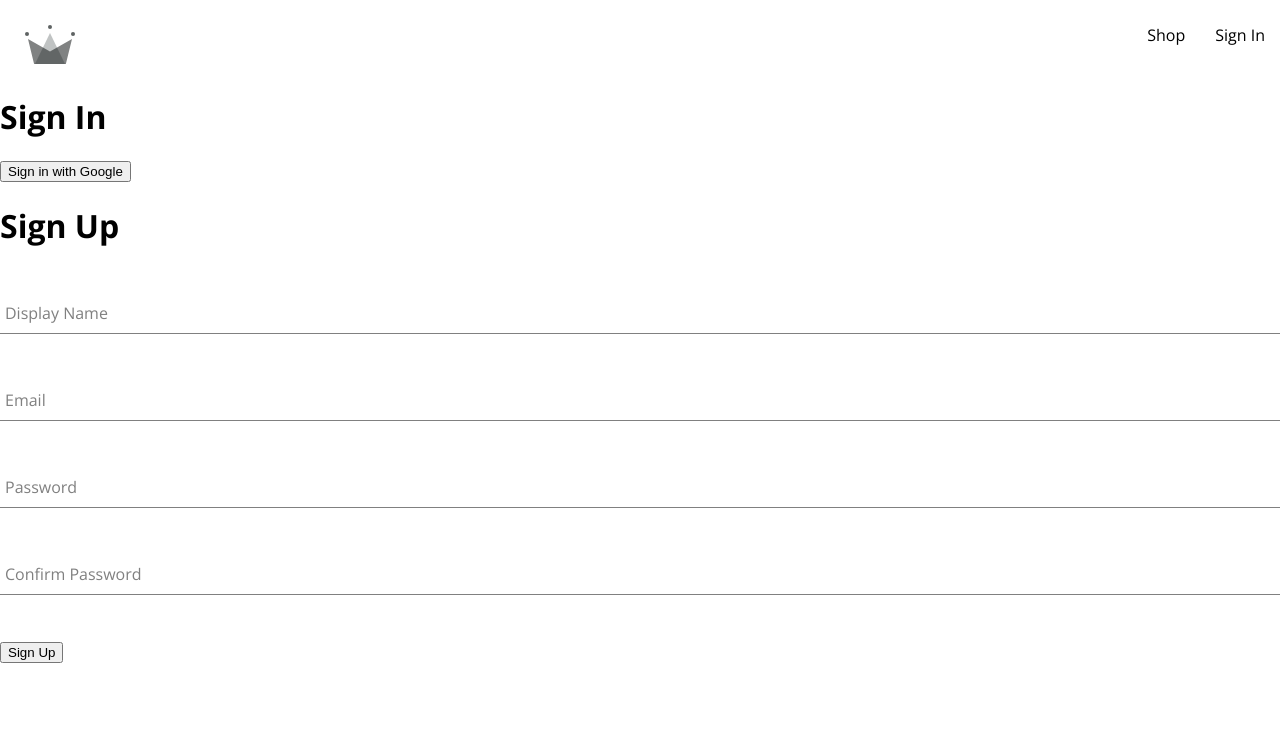
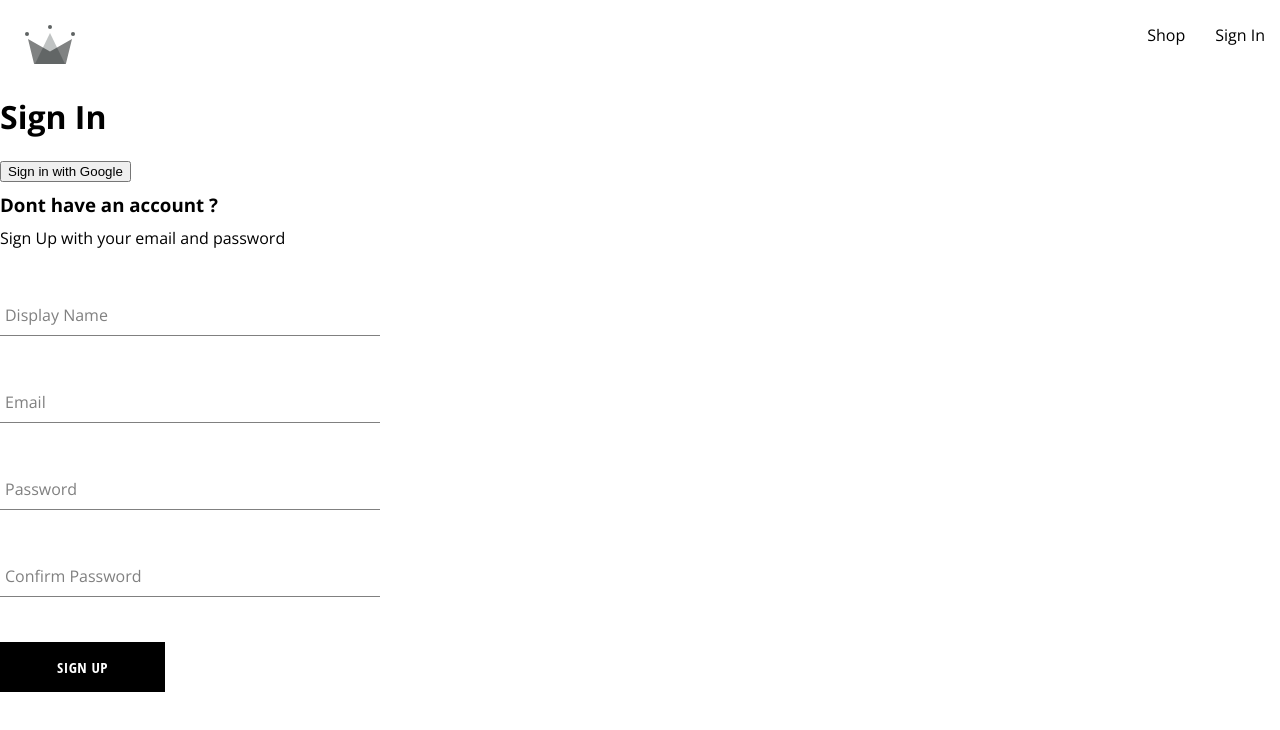
Before and after one commit to sarah-mosbah/attire-aura, a React (Create React App) app: page /signin in a window 1280 px wide. Shown: the top 730 px of the page. Built offline with nearby package versions, Linux system fonts and the light colour scheme.

Commit message:
Button Component

```diff
--- /dev/null
+++ b/src/components/button/button.component.jsx
@@ -0,0 +1,16 @@
+import "./button.component.scss";
+
+const ButtonTypeClasses = {
+  google: 'google-sign-in',
+  inverted: 'inverted'
+}
+
+const Button = ({ children, buttonType, ...otherProps }) => {
+  return (
+    <button {...otherProps} className={`button-container ${ButtonTypeClasses[buttonType]}`}>
+      {children}
+    </button>
+  );
+};
+
+export default Button;
--- /dev/null
+++ b/src/components/button/button.component.scss
@@ -0,0 +1,41 @@
+.button-container {
+  min-width: 165px;
+  width: auto;
+  height: 50px;
+  letter-spacing: 0.5px;
+  line-height: 50px;
+  padding: 0 35px 0 35px;
+  font-size: 15px;
+  background-color: black;
+  color: white;
+  text-transform: uppercase;
+  font-family: "Open Sans Condensed";
+  font-weight: bolder;
+  border: none;
+  cursor: pointer;
+  display: flex;
+  justify-content: center;
+  &:hover {
+    background-color: white;
+    color: black;
+    border: 1px solid black;
+  }
+  &.google-sign-in {
+    background-color: #4285f4;
+    color: white;
+    &:hover {
+      background-color: #357ae8;
+      border: none;
+    }
+  }
+  &.inverted {
+    background-color: white;
+    color: black;
+    border: 1px solid black;
+    &:hover {
+      background-color: black;
+      color: white;
+      border: none;
+    }
+  }
+}
--- a/src/components/sign-up-form/sign-up-form.component.jsx
+++ b/src/components/sign-up-form/sign-up-form.component.jsx
@@ -4,6 +4,9 @@
   createUserDocFromAuth,
 } from "../../utils/firebase/firbase.utils";
 import FormInput from "../../components/form-input/form-input.component";
+import "./sign-up-form.component.scss";
+import Button from "../button/button.component";
+
 const defaultFormFields = {
   displayName: "",
   email: "",
@@ -39,16 +42,16 @@
       }
     } catch (e) {}
   };
-  console.log("Hanfeleeee", formFields);
+
   const handleChange = (event) => {
     const { name, value } = event.target;
-
     setFormFields({ ...formFields, [name]: value });
   };
 
   return (
-    <div>
-      <h1>Sign Up</h1>
+    <div className="sign-up-container">
+      <h3>Dont have an account ?</h3>
+      <span>Sign Up with your email and password</span>
       <form onSubmit={signUpWithEmailAndPassword}>
         <FormInput
           label={"Display Name"}
@@ -85,7 +88,7 @@
           value={confirmPassword}
         />
 
-        <button type="submit">Sign Up</button>
+        <Button type="submit">Sign Up</Button>
       </form>
     </div>
   );
--- a/src/components/sign-up-form/sign-up-form.component.scss
+++ b/src/components/sign-up-form/sign-up-form.component.scss
@@ -1,46 +1,8 @@
-$sub-color: grey;
-$main-color: black;
-@mixin shrinkLabel {
-  top: -14px;
-  font-size: 12px;
-  color: $main-color;
+.sign-up-container {
+    display: flex;
+    flex-direction: column;
+    width: 380px;
+    h3 {
+        margin: 10px 0;
+    }
 }
-.group {
-  position: relative;
-  margin: 45px 0;
-  .form-input {
-    background: none;
-    background-color: white;
-    color: $sub-color;
-    font-size: 18px;
-    padding: 10px 10px 10px 5px;
-    display: block;
-    width: 100%;
-    border: none;
-    border-radius: 0;
-    border-bottom: 1px solid $sub-color;
-    margin: 25px 0;
-    &:focus {
-      outline: none;
-    }
-    &:focus ~ .form-input-label {
-      @include shrinkLabel();
-    }
-  }
-  input[type="password"] {
-    letter-spacing: 0.3em;
-  }
-  .form-input-label {
-    color: $sub-color;
-    font-size: 16px;
-    font-weight: normal;
-    position: absolute;
-    pointer-events: none;
-    left: 5px;
-    top: 10px;
-    transition: 300ms ease all;
-    &.shrink {
-      @include shrinkLabel();
-    }
-  }
-}
```
